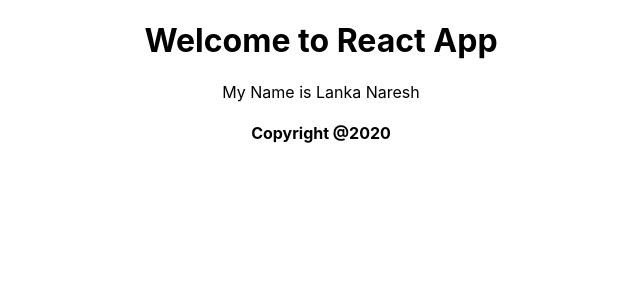
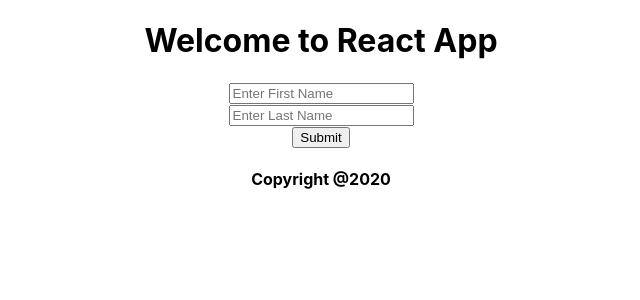
Before and after one commit to Srinivasanaresh72/CSS, a React (Create React App) app in the folder React_JS/reactapp/: page / in a window 1280 px wide. Shown: the top 300 px of the page, without its empty margins (319-959 px from the left). Built offline with nearby package versions, Linux system fonts and the light colour scheme.

Commit message:
imported console

```diff
--- a/React_JS/reactapp/src/Components/AppBody/index.js
+++ b/React_JS/reactapp/src/Components/AppBody/index.js
@@ -7,15 +7,33 @@
         super(props);
         this.state = {
 
-            'firstname' : 'Lanka',
-            'lastname' : 'Naresh'
+            'firstname' : '',
+            'lastname' : ''
 
         }
     }
 
+    handleInputChange = (e) =>{
+
+        const target = e.target;
+        const name = target.name;
+        const value = target.value;
+        this.setState({
+
+            [name] : value
+        })
+        console.log(this.state.firstname);
+        console.log(this.state.lastname);
+    }
+
     render(){
         return(
-            <p> My Name is {this.state.firstname} {this.state.lastname} </p>
+
+            <div>
+                <input type="text" name = "firstname" onChange = {this.handleInputChange} value = {this.state.firstname} placeholder = "Enter First Name" /> <br />
+                <input type="text" name = "lastname" onChange = {this.handleInputChange} value = {this.statelastname} placeholder = "Enter Last Name" /> <br />
+                <button> Submit </button>
+            </div>
         )
     }
 }
```
